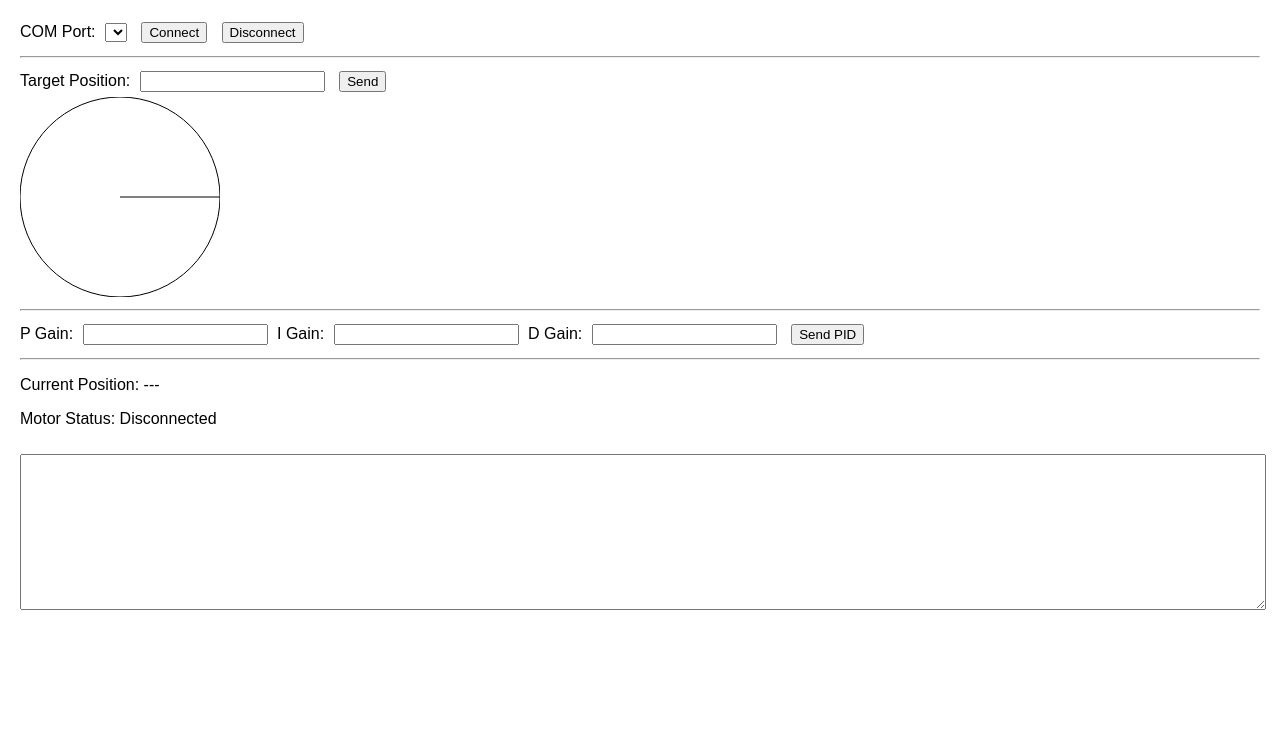
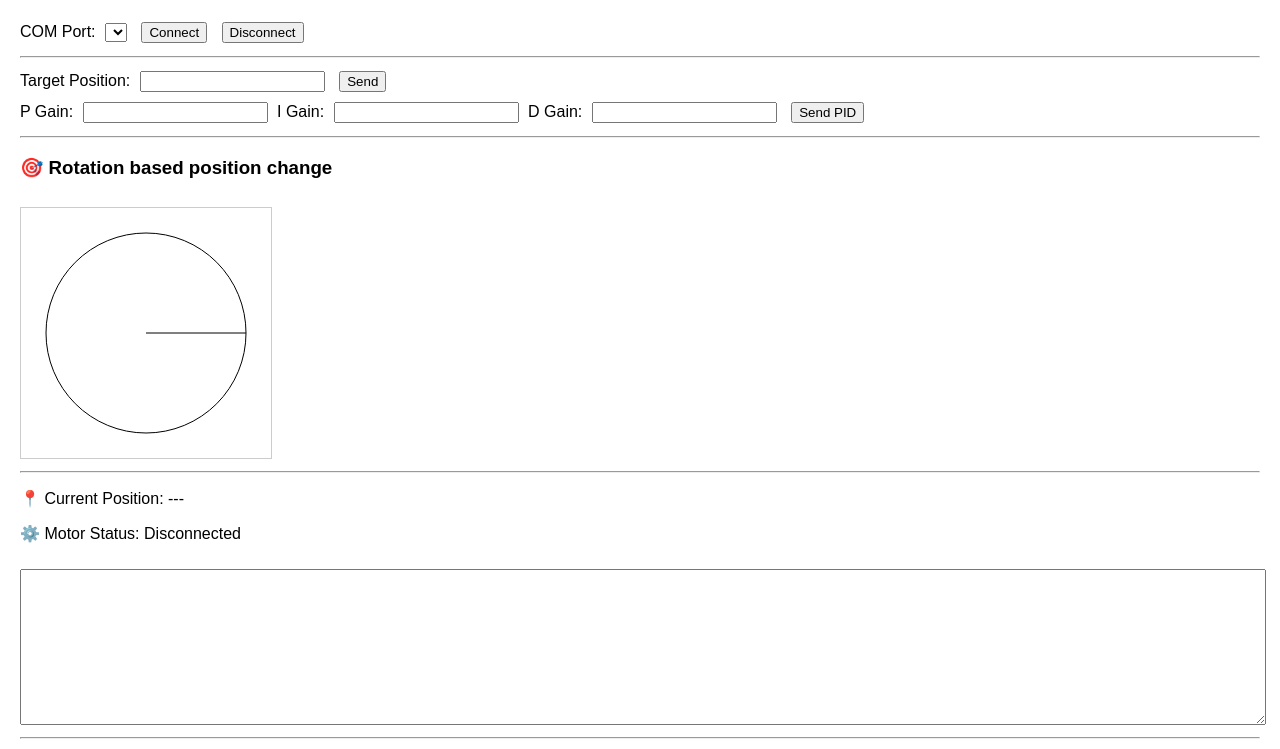
Before and after one commit to Odimetry/PIDcontrol, a website: page public/index.html in a window 1280 px wide. Shown: the part 51-800 px from the top of the page. Drawn offline with nearby package versions, Linux system fonts and the light colour scheme; no server answers.

Commit message:
Update index.html

```diff
--- a/public/index.html
+++ b/public/index.html
@@ -1,46 +1,79 @@
-<!-- public/index.html -->
 <!DOCTYPE html>
 <html lang="en">
 <head>
   <meta charset="UTF-8" />
-  <title>Dynamixel Controller</title>
+  <title>Dynamixel PID Controller</title>
   <link rel="stylesheet" href="style.css" />
+  <style>
+    body {
+      font-family: Arial, sans-serif;
+      margin: 20px;
+    }
+    input, button, select {
+      margin: 5px;
+    }
+    textarea {
+      margin-top: 10px;
+      width: 100%;
+      height: 150px;
+    }
+    #rotationWidget {
+      border: 1px solid #ccc;
+      margin-top: 10px;
+    }
+  </style>
+
+  <script src="https://cdn.jsdelivr.net/npm/chart.js"></script>
 </head>
 <body>
   <h2>Dynamixel PID Controller</h2>
 
-  <label>COM Port:</label>
+  <!-- COM 포트 선택 -->
+  <label for="comPorts">COM Port:</label>
   <select id="comPorts"></select>
   <button id="connectBtn">Connect</button>
   <button id="disconnectBtn">Disconnect</button>
 
   <hr>
 
-  <label>Target Position:</label>
+  <!-- 목표 위치 수동 입력 -->
+  <label for="targetInput">Target Position:</label>
   <input type="number" id="targetInput" />
   <button id="sendBtn">Send</button>
 
+  <!-- PID 계수 입력 -->
   <div>
-    <canvas id="rotationWidget" width="200" height="200"></canvas>
+    <label>P Gain:</label>
+    <input type="number" id="pGain" step="0.01" />
+    <label>I Gain:</label>
+    <input type="number" id="iGain" step="0.0001" />
+    <label>D Gain:</label>
+    <input type="number" id="dGain" step="0.0001" />
+    <button id="sendPID">Send PID</button>
   </div>
 
   <hr>
 
-  <label>P Gain:</label>
-  <input type="number" id="pGain" step="0.01" />
-  <label>I Gain:</label>
-  <input type="number" id="iGain" step="0.0001" />
-  <label>D Gain:</label>
-  <input type="number" id="dGain" step="0.0001" />
-  <button id="sendPID">Send PID</button>
+  <!-- 회전 위젯 -->
+  <h3>🎯 Rotation based position change</h3>
+  <canvas id="rotationWidget" width="250" height="250"></canvas>
 
   <hr>
 
-  <p>Current Position: <span id="currentPosition">---</span></p>
-  <p>Motor Status: <span id="motorStatus">Disconnected</span></p>
-  <textarea id="logBox" readonly rows="10" cols="50"></textarea>
+  <!-- 상태 표시 -->
+  <p>📍 Current Position: <span id="currentPosition">---</span></p>
+  <p>⚙️ Motor Status: <span id="motorStatus">Disconnected</span></p>
 
+  <!-- 로그 출력 -->
+  <textarea id="logBox" readonly></textarea>
+
+  <hr>
+  <h3>📈 Realtime position graph</h3>
+  <canvas id="positionChart" width="600" height="300"></canvas>
+
+  <!-- 스크립트 -->
   <script src="/socket.io/socket.io.js"></script>
   <script src="app.js"></script>
+
 </body>
 </html>
```
